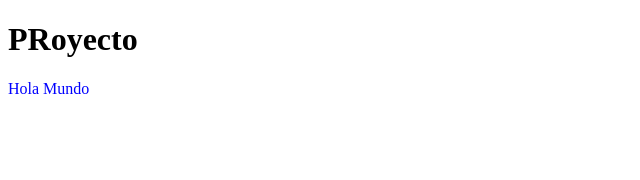
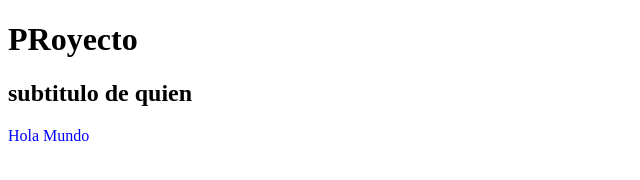
Before and after one commit to raghum76/conBash, a plain HTML site: page index.html in a window 1280 px wide. Shown: the whole page, without its empty margins (0-640 px from the left). Drawn offline with Linux system fonts and the light colour scheme.

Commit message:
Update Index h2
Ajuste

```diff
--- a/index.html
+++ b/index.html
@@ -6,6 +6,7 @@
     </head>
     <body>
         <h1>PRoyecto</h1>
+        <h2>subtitulo de quien</h2>
         <p>Hola Mundo</p>
         <script src="js/app.js"></script>
     </body>
```
